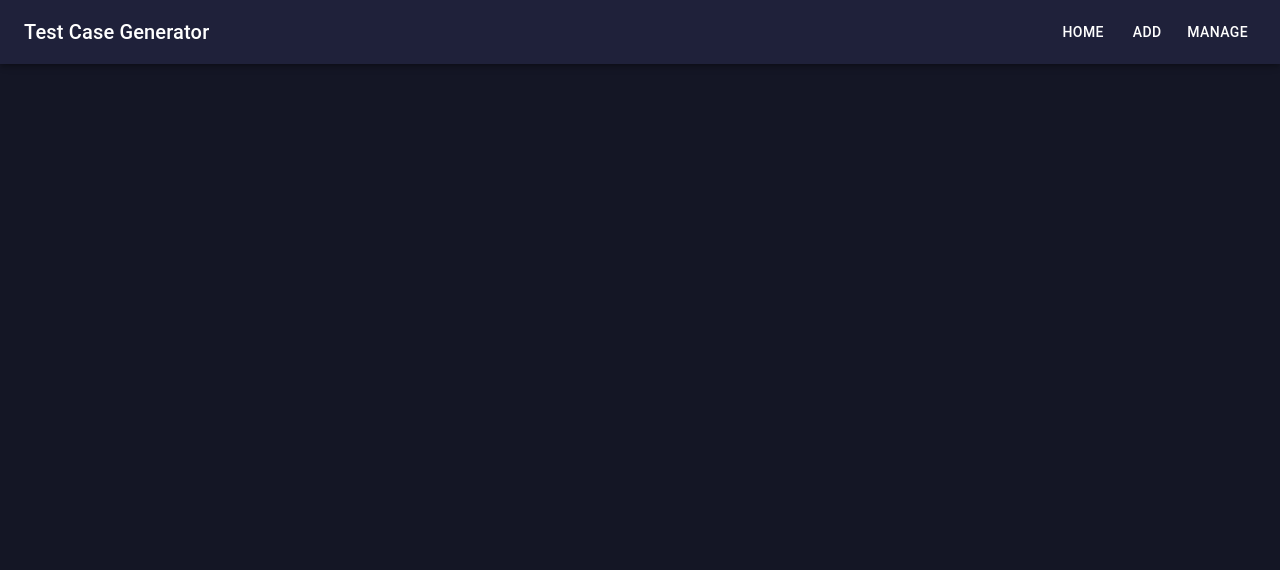
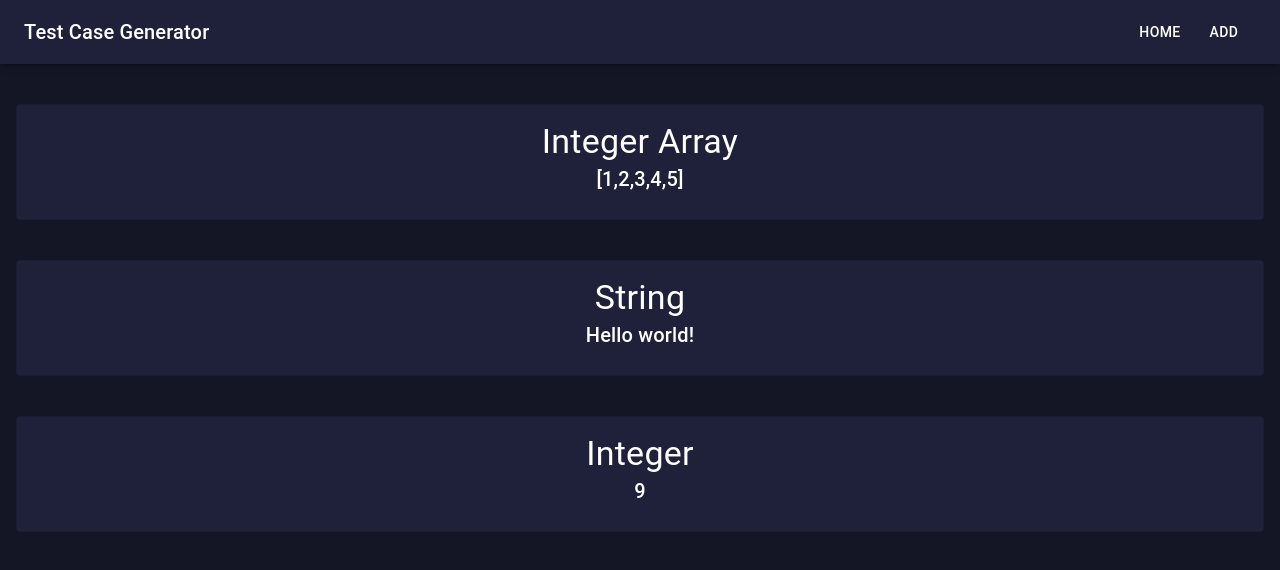
Before and after one commit to dung-dau/test-case-generator, a React (Create React App) app in the folder frontend/: page / in a window 1280 px wide. Shown: the top 570 px of the page. Built offline with nearby package versions, Linux system fonts and the light colour scheme.

Commit message:
implement routing into the navbar

```diff
--- a/frontend/src/App.js
+++ b/frontend/src/App.js
@@ -1,10 +1,20 @@
+import { Route, BrowserRouter as Router, Routes } from 'react-router-dom';
 import './App.css';
+import Home from './components/Home';
 import Navbar from './components/Navbar';
+import AddPage from './components/AddPage';
+
 
 function App() {
   return (
     <div className="App">
+    <Router>
         <Navbar />
+        <Routes>
+          <Route exact path="/" Component={Home} />
+          <Route path="/add" Component={AddPage} />
+        </Routes>
+    </Router>
     </div>
   );
 }
--- /dev/null
+++ b/frontend/src/assets/data.json
@@ -0,0 +1,17 @@
+[
+    {
+      "id": 1,
+      "type": "Integer Array",
+      "value": "[1,2,3,4,5]"
+    },
+    {
+      "id": 2,
+      "type": "String",
+      "value": "Hello world!"
+    },
+    {
+      "id": 3,
+      "type": "Integer",
+      "value": 9
+    }
+]
--- /dev/null
+++ b/frontend/src/components/AddPage.js
@@ -0,0 +1,8 @@
+
+function AddPage() {
+    return (
+        <div>Add Page</div>
+    )
+}
+
+export default AddPage;
--- /dev/null
+++ b/frontend/src/components/Home.js
@@ -0,0 +1,23 @@
+import { Card, CardContent, Typography } from "@mui/material";
+import data from '../assets/data.json';
+
+function Home() {
+    return (
+        <div>
+          {data.map((item) => (
+            <Card variant="outlined" sx={{mt: 5, ml: 2, mr: 2}}>
+              <CardContent>
+                <Typography variant="h4" component="div">
+                  { item.type }
+                </Typography>
+                <Typography variant="h6">
+                  { item.value }
+                </Typography>
+              </CardContent>
+            </Card>
+          ))}
+        </div>
+    );
+}
+
+export default Home;
--- a/frontend/src/components/Navbar.js
+++ b/frontend/src/components/Navbar.js
@@ -15,9 +15,14 @@
 import Typography from '@mui/material/Typography';
 import Button from '@mui/material/Button';
 import { useMediaQuery } from '@mui/material';
+import { Link } from 'react-router-dom';
 
 const drawerWidth = 240;
 const navItems = ['Home', 'Add', 'Manage'];
+const routes = [
+  { path: '/', name: 'Home' },
+  { path: '/add', name: 'Add' }
+];
 
 function Navbar(props) {
   const { window } = props;
@@ -36,10 +41,10 @@
       </Typography>
       <Divider />
       <List>
-        {navItems.map((item) => (
-          <ListItem key={item} disablePadding>
+        {routes.map((item) => (
+          <ListItem key={item.path} component={Link} to={item.path} disablePadding>
             <ListItemButton sx={{ textAlign: 'center' }}>
-              <ListItemText primary={item} />
+              <ListItemText primary={item.name} />
             </ListItemButton>
           </ListItem>
         ))}
@@ -72,9 +77,9 @@
           )}
           {isMobile ? null : (
             <Box sx={{ display: 'flex', marginLeft: 'auto' }}>
-              {navItems.map((item) => (
-                <Button key={item} sx={{ color: '#fff' }}>
-                  {item}
+              {routes.map((item) => (
+                <Button key={item.path} component={Link} to={item.path} sx={{ color: '#fff' }}>
+                  {item.name}
                 </Button>
               ))}
             </Box>
@@ -98,21 +103,14 @@
           {drawer}
         </Drawer>
       </Box>
-      <Box component="main" sx={{ p: 3 }}>
+      <Box component="main">
         <Toolbar />
-        <Typography>
-          {/* ... */}
-        </Typography>
       </Box>
     </Box>
   );
 }
 
 Navbar.propTypes = {
-  /**
-   * Injected by the documentation to work in an iframe.
-   * You won't need it on your project.
-   */
   window: PropTypes.func,
 };
 
```
